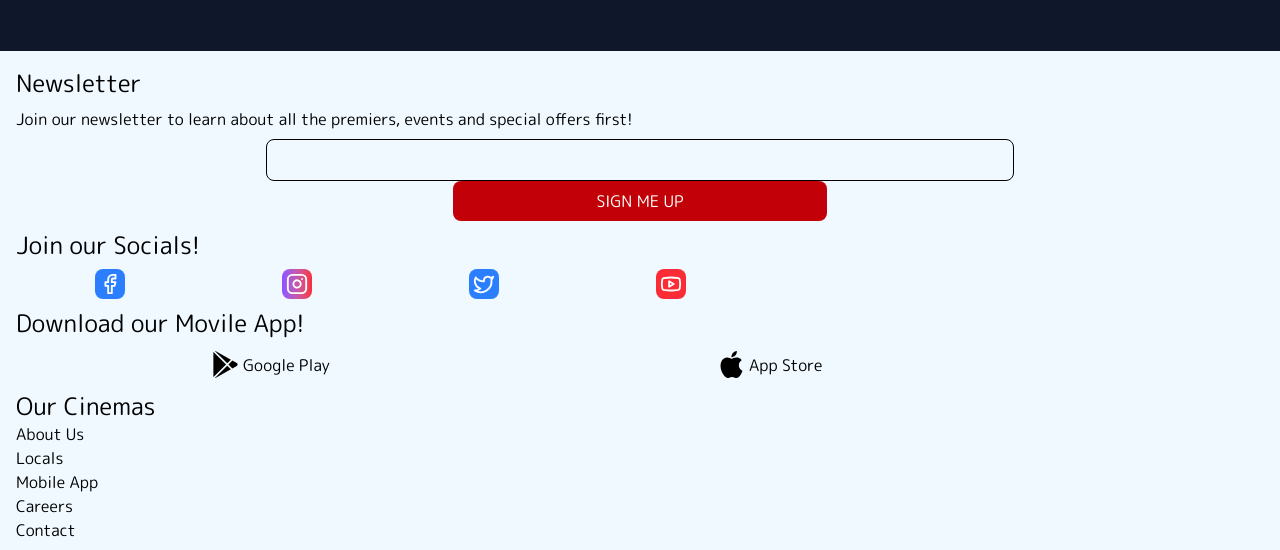
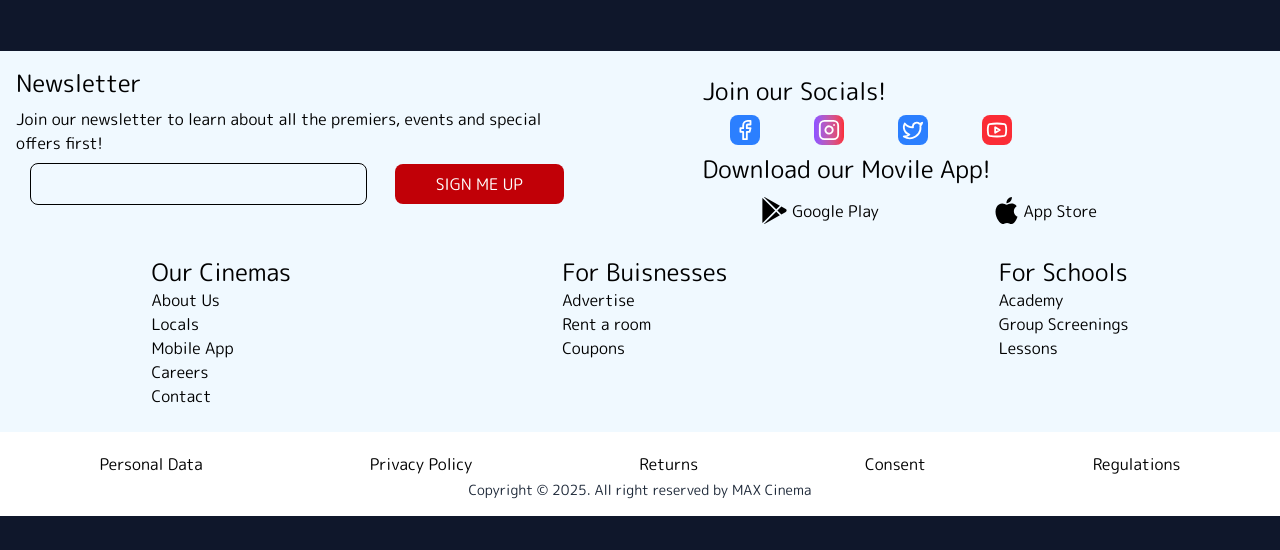
Before and after one commit to bchanowski/ReactCinema, a React (Vite) app: page / in a window 1280 px wide. Shown: the part 2156-2706 px from the top of the page. After the commit the page ends 2672 px from the top, so only its background shows below. Built offline with nearby package versions, Linux system fonts and the light colour scheme; a web font is replaced by a local one.

Commit message:
Mobile Responsivness for Footer

```diff
--- a/src/components/Footer/Footer.tsx
+++ b/src/components/Footer/Footer.tsx
@@ -8,11 +8,11 @@ const Footer = () => {
   return (
     <div className="bg-sky-50 h-full w-full">
       <div className="p-4">
-        <div>
+        <div className="flex flex-col md:flex-row md:justify-between md:mb-5">
           <Newsletter />
           <Socials />
         </div>
-        <div>
+        <div className="flex flex-col sm:flex-row h-full w-full sm:justify-between md:justify-around">
           {footerData.map((footer, index) => (
             <FooterSection key={index} footerData={footer} />
           ))}
--- a/src/components/Footer/FooterSection.tsx
+++ b/src/components/Footer/FooterSection.tsx
@@ -10,7 +10,7 @@ const FooterSection = ({ footerData }: Props) => {
     <div className="mb-2">
       <p className="text-2xl">{footerData.title}</p>
       {footerData.subTitles.map((subtitle, index) => (
-        <p key={index} className="cursor-pointer">
+        <p key={index} className="cursor-pointer hover:text-sky-700">
           {subtitle}
         </p>
       ))}
--- a/src/components/Footer/LegalNote.tsx
+++ b/src/components/Footer/LegalNote.tsx
@@ -1,12 +1,14 @@
 const LegalNote = () => {
   return (
     <div className="bg-white w-full h-full p-4">
-      <p className="m-1">Personal Data</p>
-      <p className="m-1">Privacy Policy</p>
-      <p className="m-1">Returns</p>
-      <p className="m-1">Consent</p>
-      <p className="m-1">Regulations</p>
-      <p className="text-sm text-gray-800">
+      <div className="flex flex-col sm:flex-row sm:justify-around">
+        <p className="m-1 hover:text-sky-700 cursor-pointer">Personal Data</p>
+        <p className="m-1 hover:text-sky-700 cursor-pointer">Privacy Policy</p>
+        <p className="m-1 hover:text-sky-700 cursor-pointer">Returns</p>
+        <p className="m-1 hover:text-sky-700 cursor-pointer">Consent</p>
+        <p className="m-1 hover:text-sky-700 cursor-pointer">Regulations</p>
+      </div>
+      <p className="text-sm text-gray-800 sm:text-center">
         Copyright © 2025. All right reserved by MAX Cinema
       </p>
     </div>
--- a/src/components/Footer/Newsletter.tsx
+++ b/src/components/Footer/Newsletter.tsx
@@ -1,17 +1,17 @@
 const Newsletter = () => {
   return (
-    <div>
+    <div className="md:w-[45%]">
       <p className="text-2xl mb-2">Newsletter</p>
       <p>
         Join our newsletter to learn about all the premiers, events and special
         offers first!
       </p>
-      <div className="flex flex-row sm:flex-col w-full justify-around items-center mt-2">
+      <div className="flex flex-row  w-full justify-around items-center mt-2">
         <input
           type="email"
           className="border invalid:border-red-700 w-[60%] rounded-lg p-2 text-black invalid:text-red-700"
         />
-        <button className="bg-red-700 text-white pt-2 pb-2 rounded-lg w-[30%]">
+        <button className="bg-red-700 text-white pt-2 pb-2 rounded-lg w-[30%] cursor-pointer hover:bg-white hover:text-red-700 transition-normal duration-200 ease-in-out">
           SIGN ME UP
         </button>
       </div>
--- a/src/components/Footer/Socials.tsx
+++ b/src/components/Footer/Socials.tsx
@@ -4,7 +4,7 @@ import apple from "../../assets/icons/apple.svg";
 
 const Socials = () => {
   return (
-    <div className="mt-2">
+    <div className="mt-2 md:flex md:flex-col md:justify-center md:content-center md:w-[45%]">
       <p className="text-2xl">Join our Socials!</p>
       <div className="flex w-[60%] justify-around mt-2 mb-2">
         <Facebook className="bg-blue-500 text-white rounded-lg w-[30px] h-[30px] p-1 cursor-pointer" />
```
